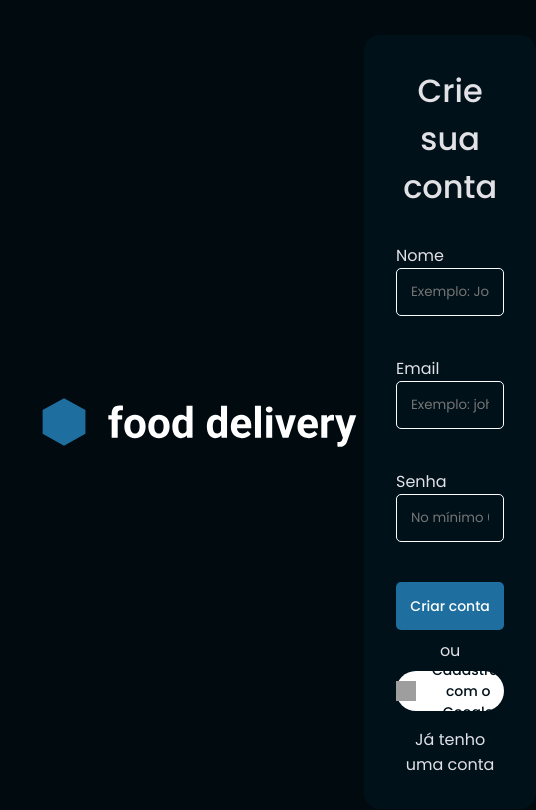
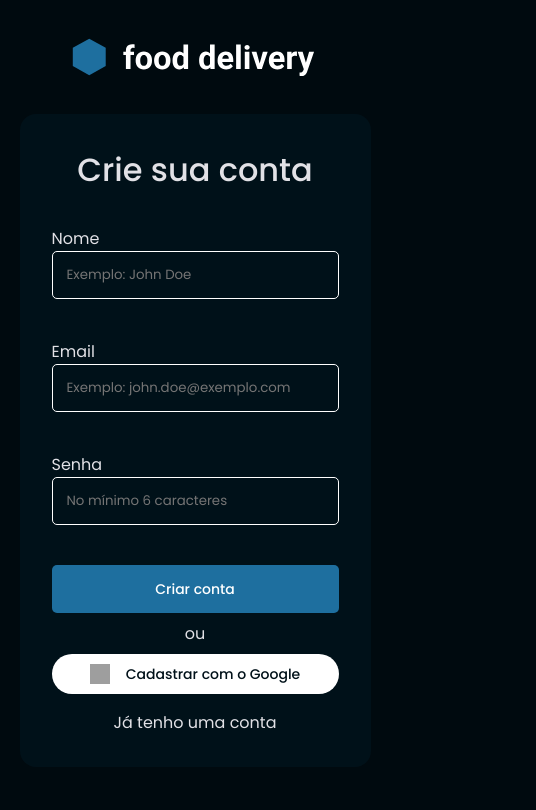
Before and after one commit to OJailson17/food_delivery, a Next.js app: page /signup in a window 390 px wide. Shown: the top 810 px of the page, 536 px wide, since content can reach past the window. Built offline with nearby package versions, Linux system fonts and the light colour scheme; no server answers; grey boxes are pictures that could not be loaded.

Commit message:
style: make signup page responsive

```diff
--- a/src/pages/signup/index.tsx
+++ b/src/pages/signup/index.tsx
@@ -86,7 +86,7 @@ const SignUp = () => {
 	return (
 		<SignUpMainContainer>
 			<SignUpContentContainer>
-				<Image src={logoImg} alt='' priority />
+				<Image src={logoImg} alt='' className='logo' priority />
 
 				<SignUpFormContainer>
 					<h2>Crie sua conta</h2>
--- a/src/pages/signup/styles.ts
+++ b/src/pages/signup/styles.ts
@@ -1,12 +1,18 @@
 import styled from 'styled-components';
+import { device } from '../../styles/breakpoint';
 
 export const SignUpMainContainer = styled.main`
 	width: 100%;
-	height: 100vh;
+	height: 100%;
 
 	display: flex;
 	align-items: center;
 	justify-content: center;
+
+	@media ${device.mobileS} and (max-width: 767px) {
+		height: 100%;
+		margin-bottom: 2rem;
+	}
 `;
 
 export const SignUpContentContainer = styled.div`
@@ -16,6 +22,38 @@ export const SignUpContentContainer = styled.div`
 	display: flex;
 	align-items: center;
 	justify-content: space-between;
+
+	@media ${device.laptop} {
+		padding: 1rem 0;
+	}
+
+	@media ${device.tablet} and (max-width: 1023px) {
+		width: 90%;
+		height: 100%;
+		margin: 2rem 0;
+
+		align-items: center;
+		flex-direction: column;
+		justify-content: flex-start;
+		gap: 2rem;
+
+		.logo {
+			width: 15.625rem;
+		}
+	}
+
+	@media ${device.mobileS} and (max-width: 767px) {
+		width: 90%;
+		margin-top: 2rem;
+
+		flex-direction: column;
+		justify-content: center;
+		gap: 2rem;
+
+		.logo {
+			width: 15.625rem;
+		}
+	}
 `;
 
 export const SignUpFormContainer = styled.div`
@@ -45,6 +83,16 @@ export const SignUpFormContainer = styled.div`
 		&:hover {
 			text-decoration: underline;
 		}
+	}
+
+	@media ${device.tablet} and (max-width: 1023px) {
+		padding: 2rem;
+		width: 60%;
+		height: 100%;
+	}
+
+	@media ${device.mobileS} and (max-width: 767px) {
+		padding: 2rem;
 	}
 `;
 
```
